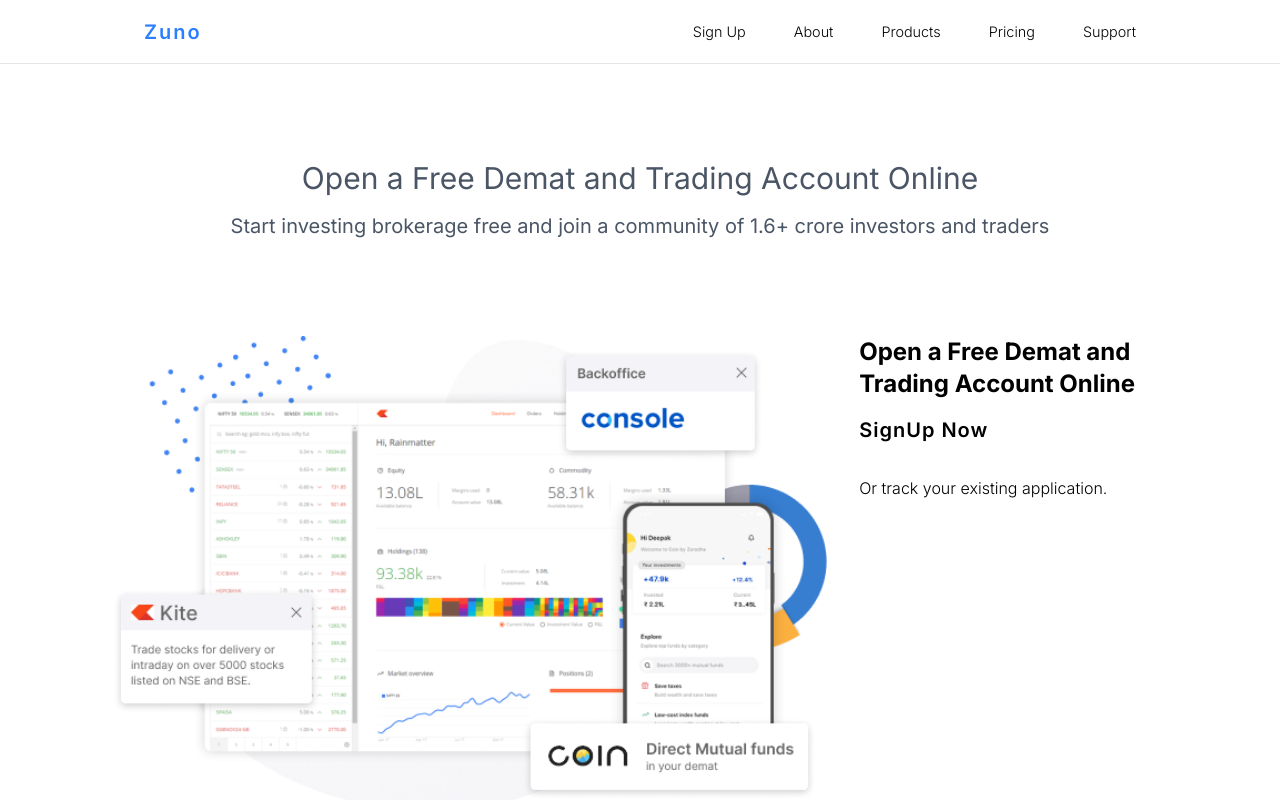
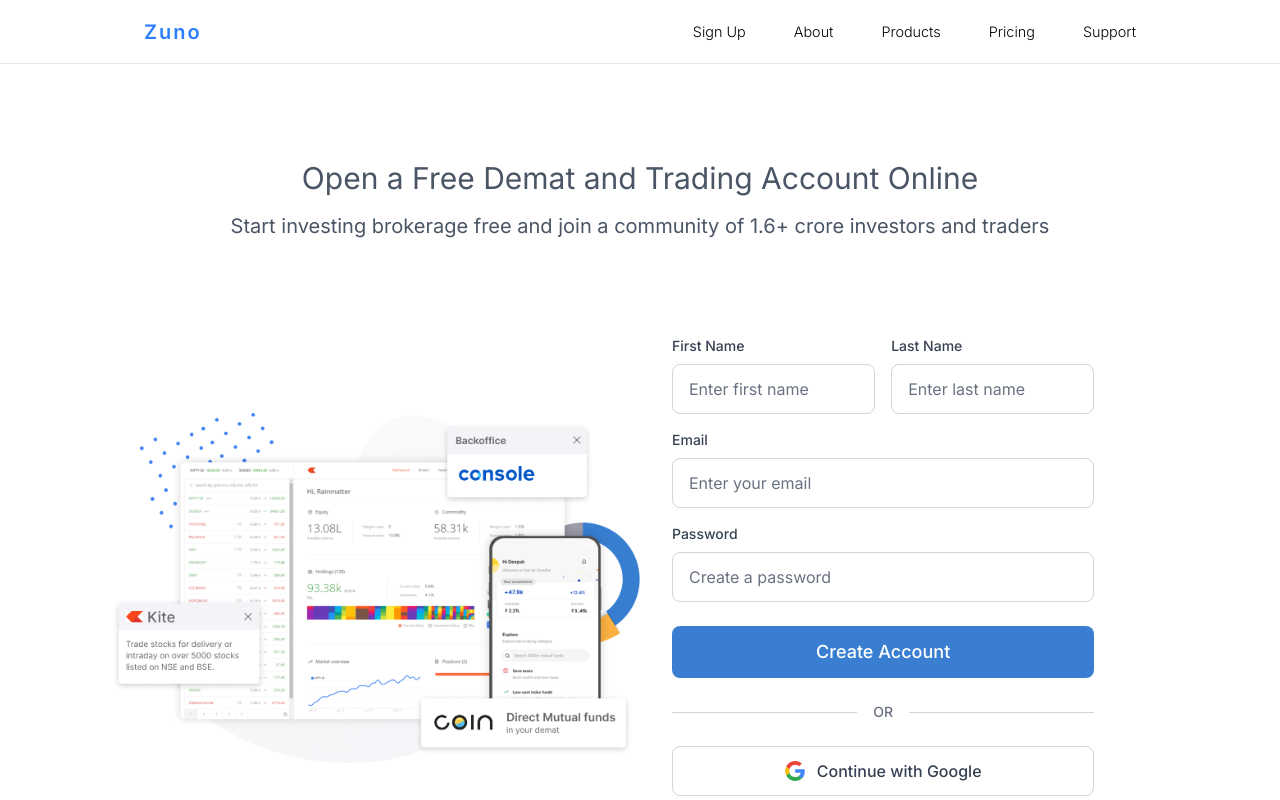
Before and after one commit to rcd-env/zuno, a React (Vite) app in the folder client/: page /signup in a window 1280 px wide. Shown: the top 800 px of the page. Built offline with nearby package versions, Linux system fonts and the light colour scheme.

Commit message:
do signup component

```diff
--- a/client/src/Pages/signup/SignUp.jsx
+++ b/client/src/Pages/signup/SignUp.jsx
@@ -1,18 +1,164 @@
 import React from "react";
+import { useFormik } from "formik";
+import * as Yup from "yup";
+import { Link } from "react-router";
 
 function SignUp() {
+  const formik = useFormik({
+    initialValues: {
+      firstName: "",
+      lastName: "",
+      email: "",
+      password: "",
+    },
+    validationSchema: Yup.object({
+      firstName: Yup.string().required("Required"),
+      lastName: Yup.string().required("Required"),
+      email: Yup.string().email("Invalid email address").required("Required"),
+      password: Yup.string()
+        .min(8, "Must be at least 8 characters")
+        .required("Required"),
+    }),
+    onSubmit: (values) => {
+      alert(JSON.stringify(values, null, 2));
+    },
+  });
+
+  const handleGoogleLogin = () => {
+    console.log("Google login clicked");
+    // Handle Google login here
+  };
+
   return (
     <div className="px-8 sm:px-28 mt-24 sm:mt-0 mb-16 flex flex-col sm:flex-row gap-8">
-      <div>
+      <div className="sm:w-[50%] my-auto">
         <img src="/assets/images/signup.png" alt="" className="w-lvw" />
       </div>
-      <div>
-        <h1 className="text-2xl font-bold mb-4">
-          Open a Free Demat and Trading Account Online
-        </h1>
-        <h2 className="text-xl font-semibold mb-8">SignUp Now</h2>
-        <p className="hidden sm:block text-md font-light mb-4">
-          Or track your existing application.
+      <div className="sm:w-[40%] ">
+        <form onSubmit={formik.handleSubmit} className="space-y-4">
+          {/* First Name and Last Name Row */}
+          <div className="flex gap-4">
+            <div className="flex-1">
+              <label
+                htmlFor="firstName"
+                className="block text-sm font-medium text-gray-700 mb-2"
+              >
+                First Name
+              </label>
+              <input
+                id="firstName"
+                type="text"
+                {...formik.getFieldProps("firstName")}
+                className="w-full px-4 py-3 border border-gray-300 rounded-lg focus:outline-none focus:ring-2 focus:ring-blue-500 focus:border-blue-500 text-gray-900 placeholder-gray-500"
+                placeholder="Enter first name"
+              />
+              {formik.touched.firstName && formik.errors.firstName ? (
+                <div className="text-red-500 text-sm mt-1">
+                  {formik.errors.firstName}
+                </div>
+              ) : null}
+            </div>
+            <div className="flex-1">
+              <label
+                htmlFor="lastName"
+                className="block text-sm font-medium text-gray-700 mb-2"
+              >
+                Last Name
+              </label>
+              <input
+                id="lastName"
+                type="text"
+                {...formik.getFieldProps("lastName")}
+                className="w-full px-4 py-3 border border-gray-300 rounded-lg focus:outline-none focus:ring-2 focus:ring-blue-500 focus:border-blue-500 text-gray-900 placeholder-gray-500"
+                placeholder="Enter last name"
+              />
+              {formik.touched.lastName && formik.errors.lastName ? (
+                <div className="text-red-500 text-sm mt-1">
+                  {formik.errors.lastName}
+                </div>
+              ) : null}
+            </div>
+          </div>
+
+          {/* Email Field */}
+          <div>
+            <label
+              htmlFor="email"
+              className="block text-sm font-medium text-gray-700 mb-2"
+            >
+              Email
+            </label>
+            <input
+              id="email"
+              type="email"
+              {...formik.getFieldProps("email")}
+              className="w-full px-4 py-3 border border-gray-300 rounded-lg focus:outline-none focus:ring-2 focus:ring-blue-500 focus:border-blue-500 text-gray-900 placeholder-gray-500"
+              placeholder="Enter your email"
+            />
+            {formik.touched.email && formik.errors.email ? (
+              <div className="text-red-500 text-sm mt-1">
+                {formik.errors.email}
+              </div>
+            ) : null}
+          </div>
+
+          {/* Password Field */}
+          <div>
+            <label
+              htmlFor="password"
+              className="block text-sm font-medium text-gray-700 mb-2"
+            >
+              Password
+            </label>
+            <input
+              id="password"
+              type="password"
+              {...formik.getFieldProps("password")}
+              className="w-full px-4 py-3 border border-gray-300 rounded-lg focus:outline-none focus:ring-2 focus:ring-blue-500 focus:border-blue-500 text-gray-900 placeholder-gray-500"
+              placeholder="Create a password"
+            />
+            {formik.touched.password && formik.errors.password ? (
+              <div className="text-red-500 text-sm mt-1">
+                {formik.errors.password}
+              </div>
+            ) : null}
+          </div>
+
+          {/* Submit Button */}
+          <button
+            type="submit"
+            className="w-full bg-[#397ED1] text-white py-3 px-4 rounded-lg hover:bg-[#2c6bbf] transition-colors font-medium text-lg mt-2 cursor-pointer"
+          >
+            Create Account
+          </button>
+        </form>
+
+        {/* OR Divider */}
+        <div className="flex items-center my-6">
+          <hr className="flex-1 border-gray-300" />
+          <span className="px-4 text-gray-500 text-sm font-medium">OR</span>
+          <hr className="flex-1 border-gray-300" />
+        </div>
+
+        {/* Google Login Button */}
+        <button
+          onClick={handleGoogleLogin}
+          className="w-full py-3 px-4 border border-gray-300 rounded-lg flex items-center justify-center gap-3 hover:bg-gray-50 transition-colors bg-white cursor-pointer"
+        >
+          <img src="/assets/images/googleLogo.svg" className="h-5 w-5 " />
+          <span className="text-gray-700 font-medium">
+            Continue with Google
+          </span>
+        </button>
+
+        <p className="mt-6 text-sm text-gray-600 text-center">
+          Already have an account?{" "}
+          <Link
+            to="/login"
+            className="text-blue-500 hover:text-blue-600 font-medium"
+          >
+            Login Here
+          </Link>
         </p>
       </div>
     </div>
```
